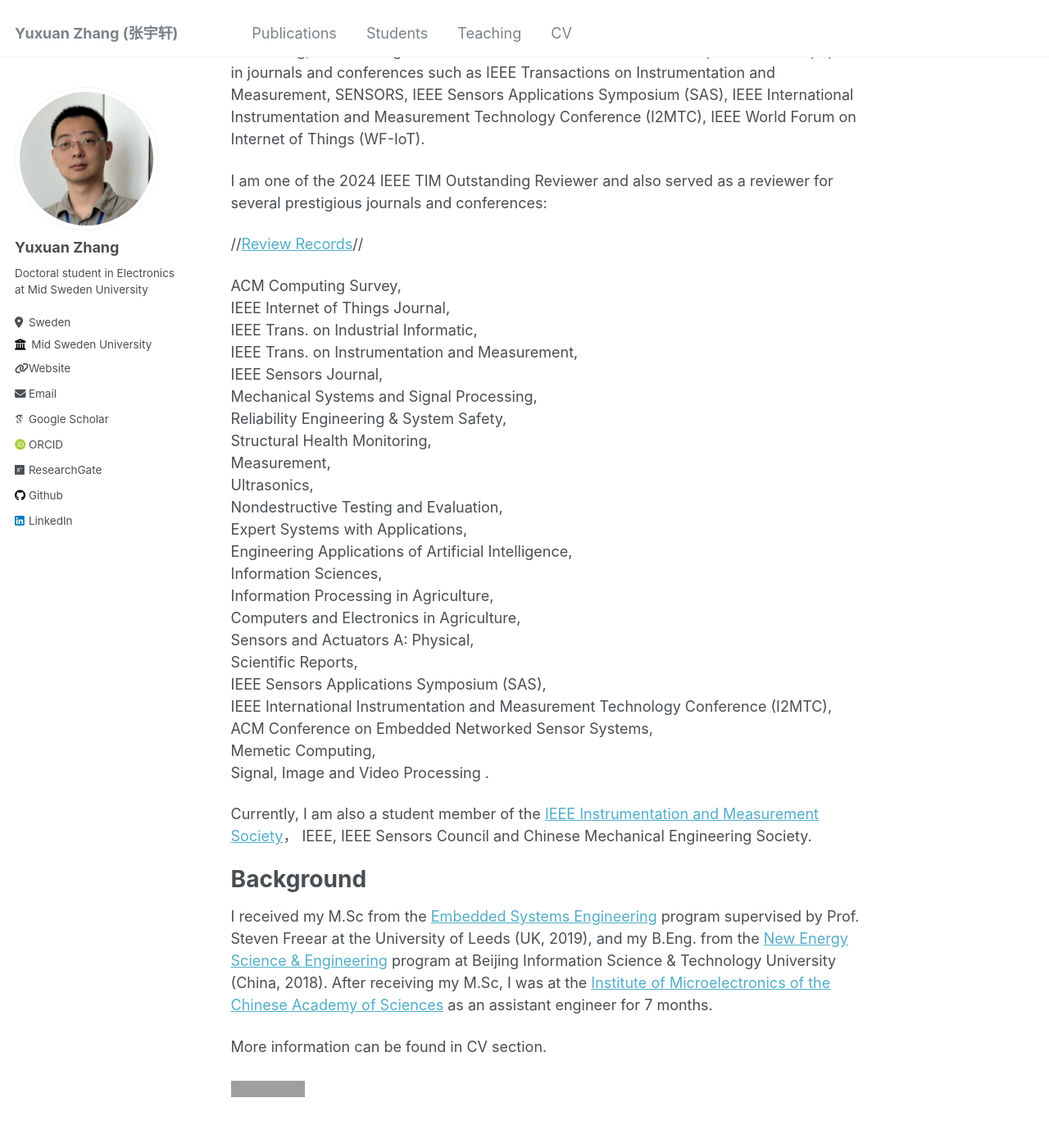
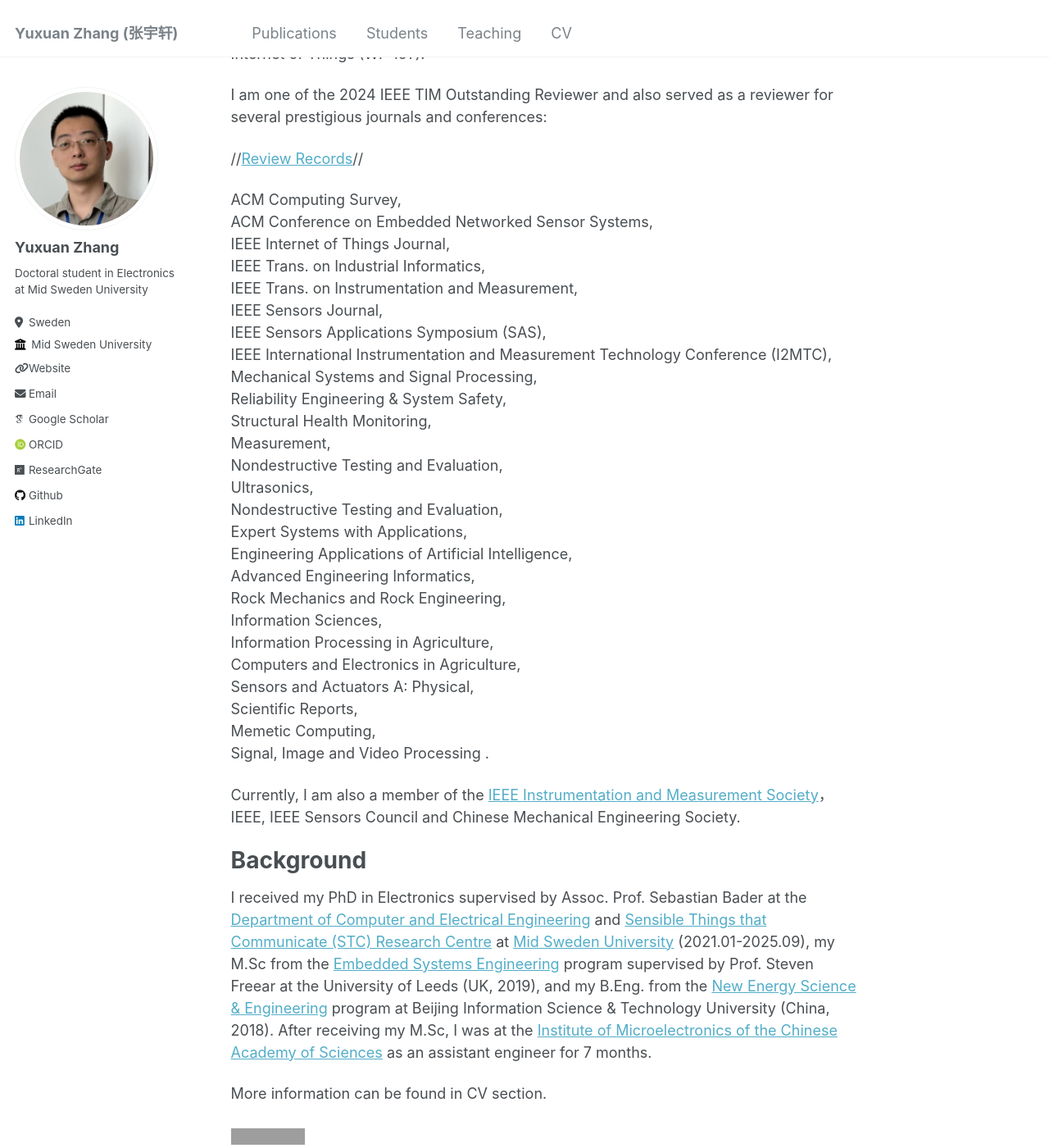
Before and after one commit to YuxuanZhang-96/YuxuanZhang-96.github.io, a Jekyll site: the page built from _pages/about.md, in a window 1280 px wide and 1400 px high, scrolled down 386 px. Shown: the whole window at 82% size. Built offline with Jekyll 4.4.1, drawn with Linux system fonts in a browser that asks for light colours; some web fonts are replaced; some of the changed text lies outside the part shown; grey boxes are pictures that could not be loaded.

Commit message:
Update about.md

```diff
--- a/_pages/about.md
+++ b/_pages/about.md
@@ -20,35 +17,39 @@ I am one of the 2024 IEEE TIM Outstanding Reviewer and also served as a reviewer
 //[Review Records](https://www.webofscience.com/wos/author/record/KHC-7517-2024)//
 
 ACM Computing Survey, <br>
+ACM Conference on Embedded Networked Sensor Systems, <br>
 IEEE Internet of Things Journal,  <br>
-IEEE Trans. on Industrial Informatic,  <br>
+IEEE Trans. on Industrial Informatics,  <br>
 IEEE Trans. on Instrumentation and Measurement,  <br>
 IEEE Sensors Journal,  <br>
+IEEE Sensors Applications Symposium (SAS), <br>
+IEEE International Instrumentation and Measurement Technology Conference (I2MTC), <br>
 Mechanical Systems and Signal Processing,  <br>
 Reliability Engineering & System Safety,  <br>
 Structural Health Monitoring,  <br>
 Measurement,  <br>
+Nondestructive Testing and Evaluation,  <br>
 Ultrasonics, <br>
 Nondestructive Testing and Evaluation,   <br>
 Expert Systems with Applications,  <br>
 Engineering Applications of Artificial Intelligence,  <br>
+Advanced Engineering Informatics,  <br>
+Rock Mechanics and Rock Engineering,  <br>
 Information Sciences,  <br>
 Information Processing in Agriculture,  <br>
 Computers and Electronics in Agriculture,  <br>
 Sensors and Actuators A: Physical, <br>
 Scientific Reports, <br>
-IEEE Sensors Applications Symposium (SAS), <br>
-IEEE International Instrumentation and Measurement Technology Conference (I2MTC), <br>
-ACM Conference on Embedded Networked Sensor Systems, <br>
 Memetic Computing, <br>
 Signal, Image and Video Processing
 .
 
-Currently, I am also a student member of the [IEEE Instrumentation and Measurement Society](https://ieee-ims.org/)， IEEE, IEEE Sensors Council and Chinese Mechanical Engineering Society.
+Currently, I am also a member of the [IEEE Instrumentation and Measurement Society](https://ieee-ims.org/)，IEEE, IEEE Sensors Council and Chinese Mechanical Engineering Society.
 
 Background
 ======
-I received my M.Sc from the [Embedded Systems Engineering](https://courses.leeds.ac.uk/f310/embedded-systems-engineering-msc-eng-) program supervised by Prof. Steven Freear at the University of Leeds (UK, 2019), and my B.Eng. from the [New Energy Science & Engineering](https://www.bistu.edu.cn/jyjx/bks/bkzy/202309/W020230920631589846740.doc) program at Beijing Information Science & Technology University (China, 2018). After receiving my M.Sc, I was at the [Institute of Microelectronics of the Chinese Academy of Sciences](http://www.ime.cas.cn/) as an assistant engineer for 7 months.
+I received my PhD in Electronics supervised by Assoc. Prof. Sebastian Bader at the
+[Department of Computer and Electrical Engineering](https://www.miun.se/en/meet-mid-sweden-university/Organisation/departments/det/) and [Sensible Things that Communicate (STC) Research Centre](https://www.miun.se/en/Research/research-centers/stc/) at [Mid Sweden University](https://www.miun.se/en/) (2021.01-2025.09), my M.Sc from the [Embedded Systems Engineering](https://courses.leeds.ac.uk/f310/embedded-systems-engineering-msc-eng-) program supervised by Prof. Steven Freear at the University of Leeds (UK, 2019), and my B.Eng. from the [New Energy Science & Engineering](https://www.bistu.edu.cn/jyjx/bks/bkzy/202309/W020230920631589846740.doc) program at Beijing Information Science & Technology University (China, 2018). After receiving my M.Sc, I was at the [Institute of Microelectronics of the Chinese Academy of Sciences](http://www.ime.cas.cn/) as an assistant engineer for 7 months.
 
 More information can be found in CV section.
 
```
Also changed, not shown: other parts of _pages/about.md (+2 -5 lines).
